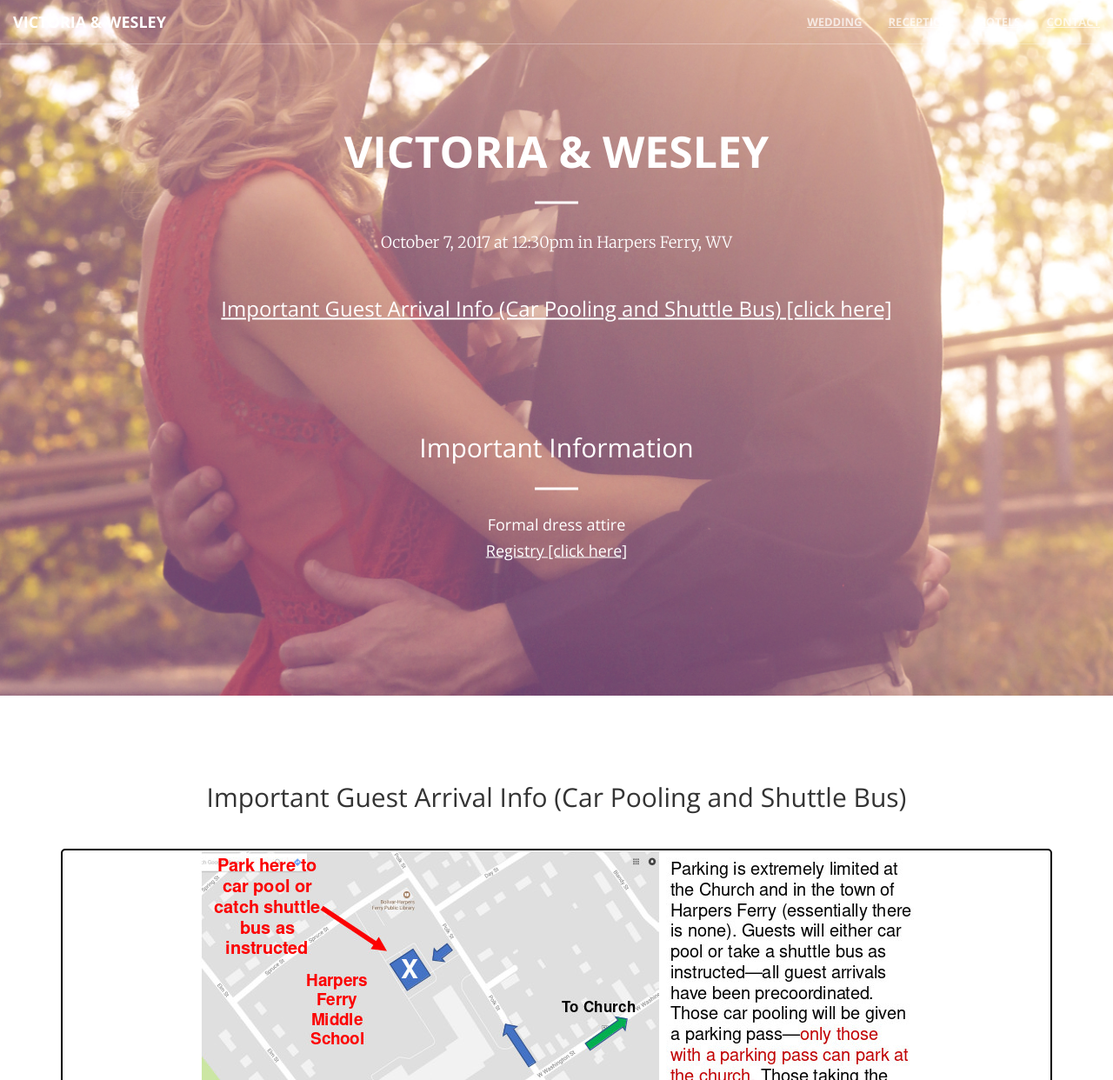
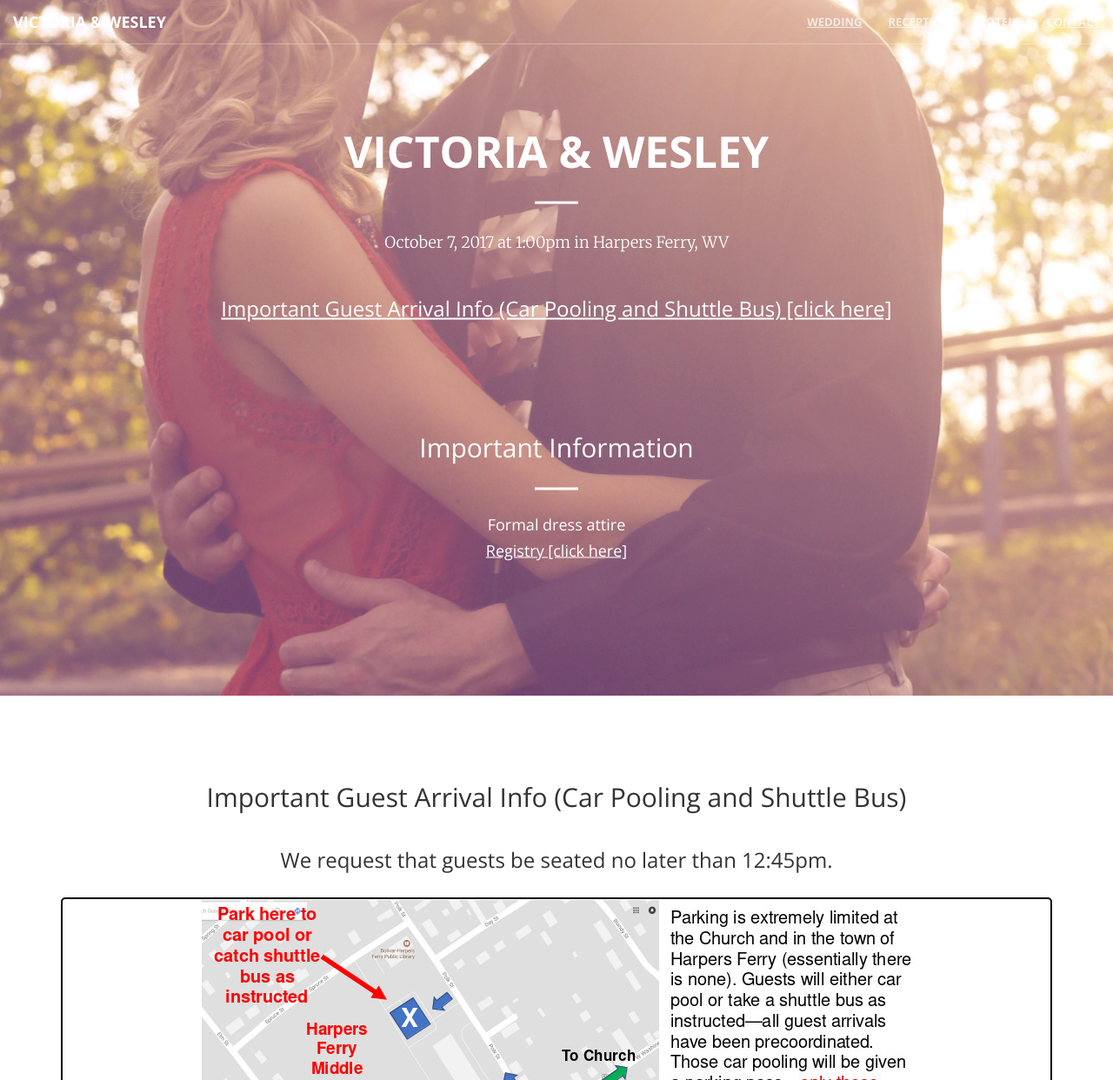
Before and after one commit to wdgarey/wedding, a PHP site: page /wedding/main/index.php in a window 1280 px wide. Shown: the top 1242 px of the page at 87% size. Run offline with PHP 8.4, Linux system fonts and the light colour scheme; some libraries are stand-ins or nearby versions.

Commit message:
Updated wedding start time

```diff
--- a/wedding/main/index.php
+++ b/wedding/main/index.php
@@ -6,7 +6,7 @@ include("../includes/header.php");
             <div class="header-content-inner">
                 <h1 id="homeHeading">Victoria &amp; Wesley</h1>
                 <hr />
-                <p style="color:white">October 7, 2017 at 12:30pm in Harpers Ferry, WV</p>
+                <p style="color:white">October 7, 2017 at 1:00pm in Harpers Ferry, WV</p>
                 <h3><a style="color:white" class="page-scroll" href="../main/index.php#location">Important Guest Arrival Info (Car Pooling and Shuttle Bus) [click here]</a></h3>
                 <br />
                 <br />
@@ -26,6 +26,8 @@ include("../includes/header.php");
                 <div class="col-lg-12 text-center">
                     <h2 class="section-heading">Important Guest Arrival Info (Car Pooling and Shuttle Bus)</h2>
                     <hr class="primary">
+                    <h3>We request that guests be seated no later than 12:45pm.</h3>
+                    <br />
                     <div class="inst">
                       <img style="margin:auto;" src="../img/parking1.jpg" class="img-responsive" alt="parking slide 1">
                       <hr class="dark" />
```
